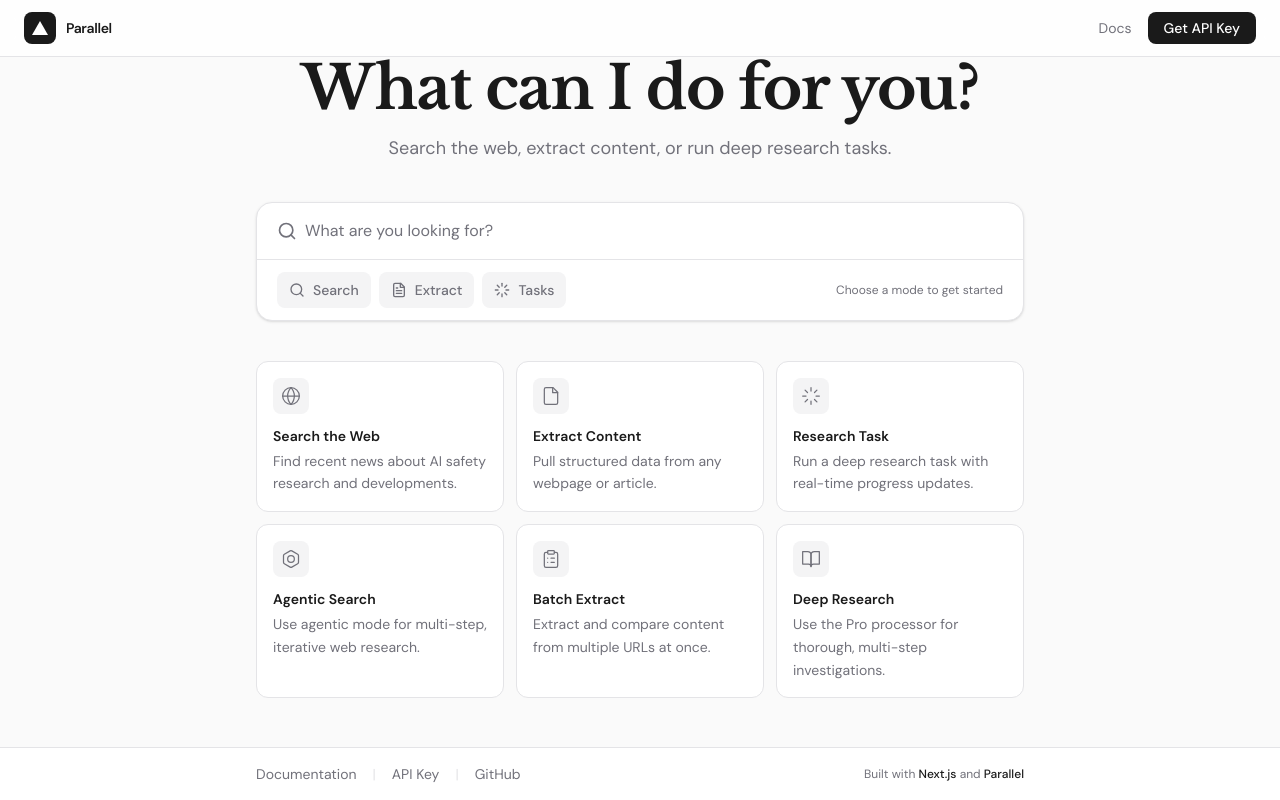
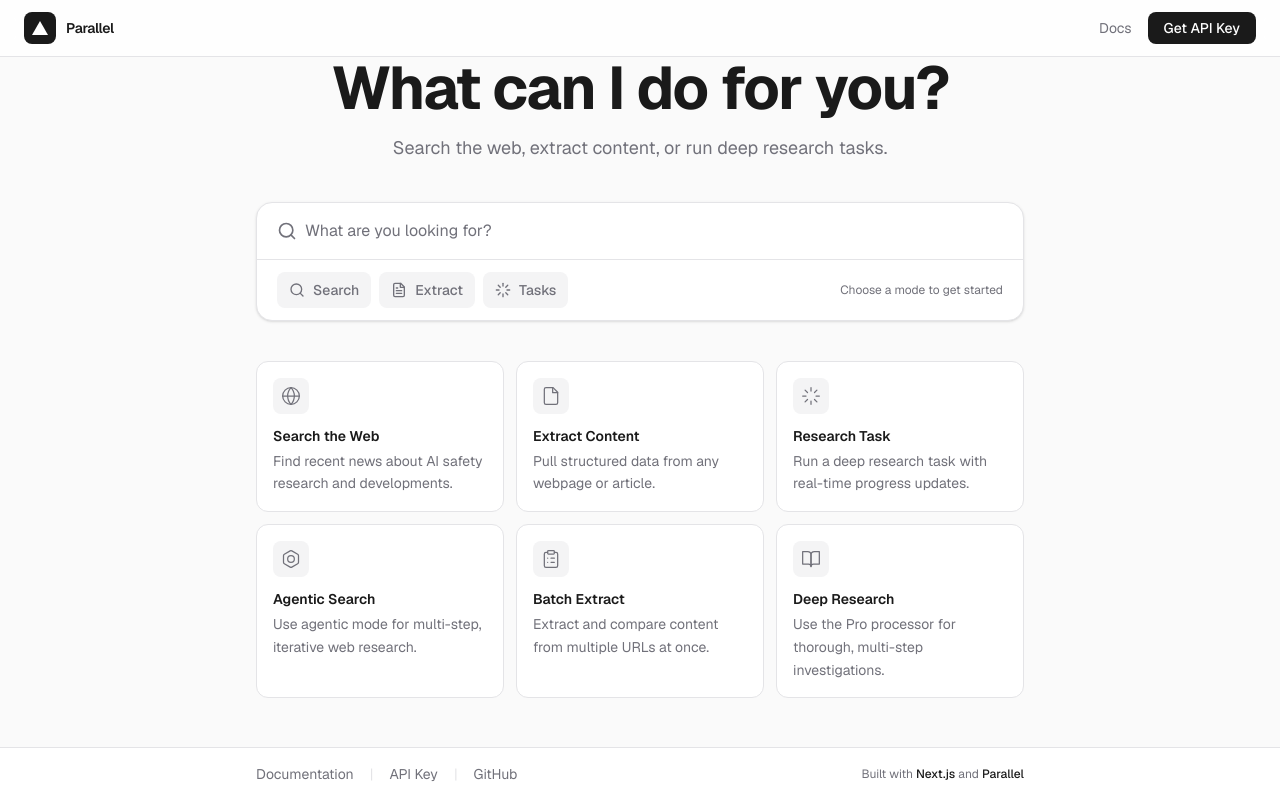
Before and after one commit to savoo12/next-js-parallel-starter, a Next.js app: page / in a window 1280 px wide. Built offline with nearby package versions, Linux system fonts and the light colour scheme.

Commit message:
refactor: update font stack to Geist typeface
Replace DM Sans and Libre Baskerville with Geist and Geist Mono.

```diff
--- a/app/components/ActiveView.tsx
+++ b/app/components/ActiveView.tsx
@@ -41,7 +41,7 @@ export default function ActiveView({
     <div className="w-full max-w-3xl">
       {/* Panel header */}
       <div className="mb-6">
-        <h2 className="font-serif text-2xl font-bold tracking-tight text-foreground">
+        <h2 className="font-sans text-2xl font-bold tracking-tight text-foreground">
           {meta.title}
         </h2>
         <p className="mt-1 text-sm text-muted-foreground">
--- a/app/globals.css
+++ b/app/globals.css
@@ -34,8 +34,7 @@
   --color-destructive: var(--destructive);
   --color-ring: var(--ring);
   --radius: var(--radius);
-  --font-sans: 'DM Sans', 'DM Sans Fallback';
-  --font-serif: 'Libre Baskerville', 'Libre Baskerville Fallback';
+  --font-sans: 'Geist', 'Geist Fallback';
   --font-mono: 'Geist Mono', 'Geist Mono Fallback';
 }
 
--- a/app/layout.tsx
+++ b/app/layout.tsx
@@ -1,15 +1,9 @@
 import type { Metadata, Viewport } from "next";
-import { DM_Sans, Libre_Baskerville, Geist_Mono } from "next/font/google";
+import { Geist, Geist_Mono } from "next/font/google";
 import "./globals.css";
 
-const dmSans = DM_Sans({
+const geist = Geist({
   subsets: ["latin"],
-  weight: ["300", "400", "500", "600", "700"],
-});
-
-const libreBaskerville = Libre_Baskerville({
-  subsets: ["latin"],
-  weight: ["400", "700"],
 });
 
 const geistMono = Geist_Mono({
@@ -36,7 +30,7 @@ export default function RootLayout({
   return (
     <html lang="en">
       <body
-        className={`${dmSans.className} ${libreBaskerville.className} ${geistMono.className} antialiased`}
+        className={`${geist.className} ${geistMono.className} antialiased`}
       >
         {children}
       </body>
--- a/app/page.tsx
+++ b/app/page.tsx
@@ -32,7 +32,7 @@ export default function Home() {
           <div className="flex w-full max-w-3xl flex-col items-center gap-10">
             {/* Hero */}
             <div className="text-center">
-              <h1 className="text-balance font-serif text-4xl font-bold tracking-tight text-foreground md:text-5xl lg:text-6xl">
+              <h1 className="text-balance font-sans text-4xl font-bold tracking-tight text-foreground md:text-5xl lg:text-6xl">
                 What can I do for you?
               </h1>
               <p className="mt-4 text-pretty text-base text-muted-foreground md:text-lg">
```
